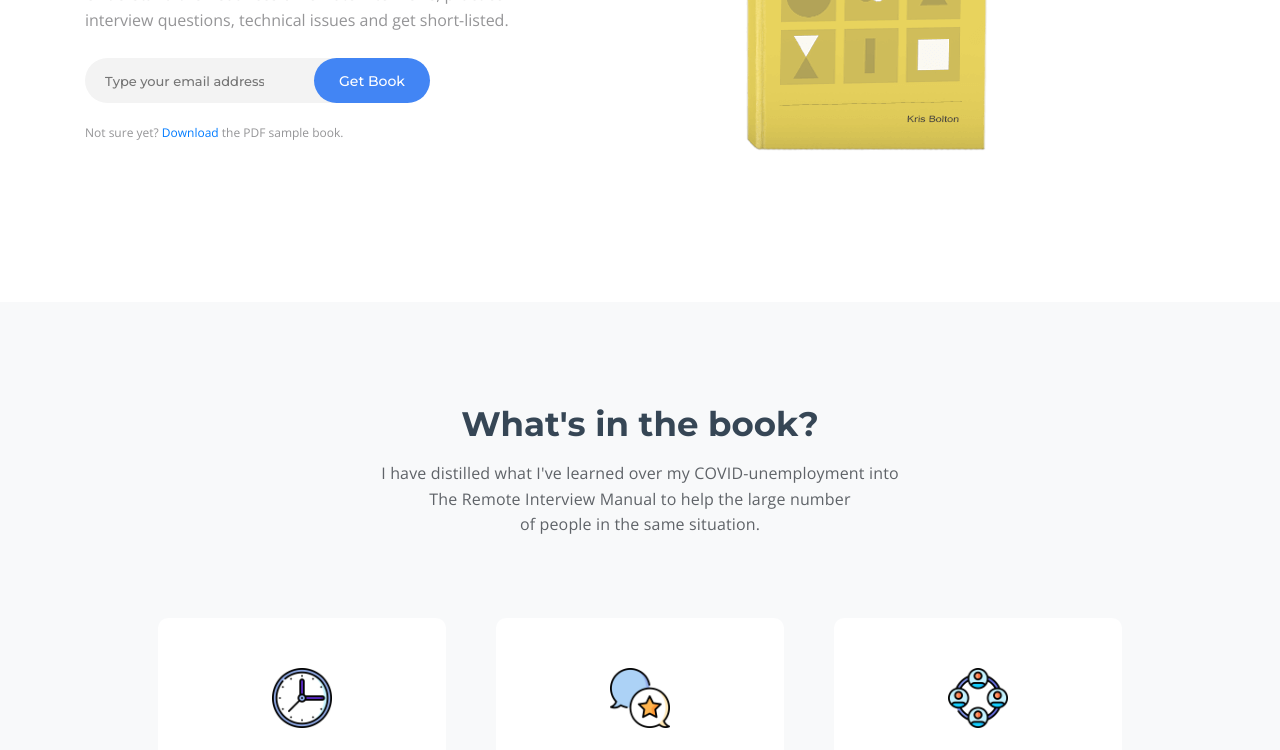
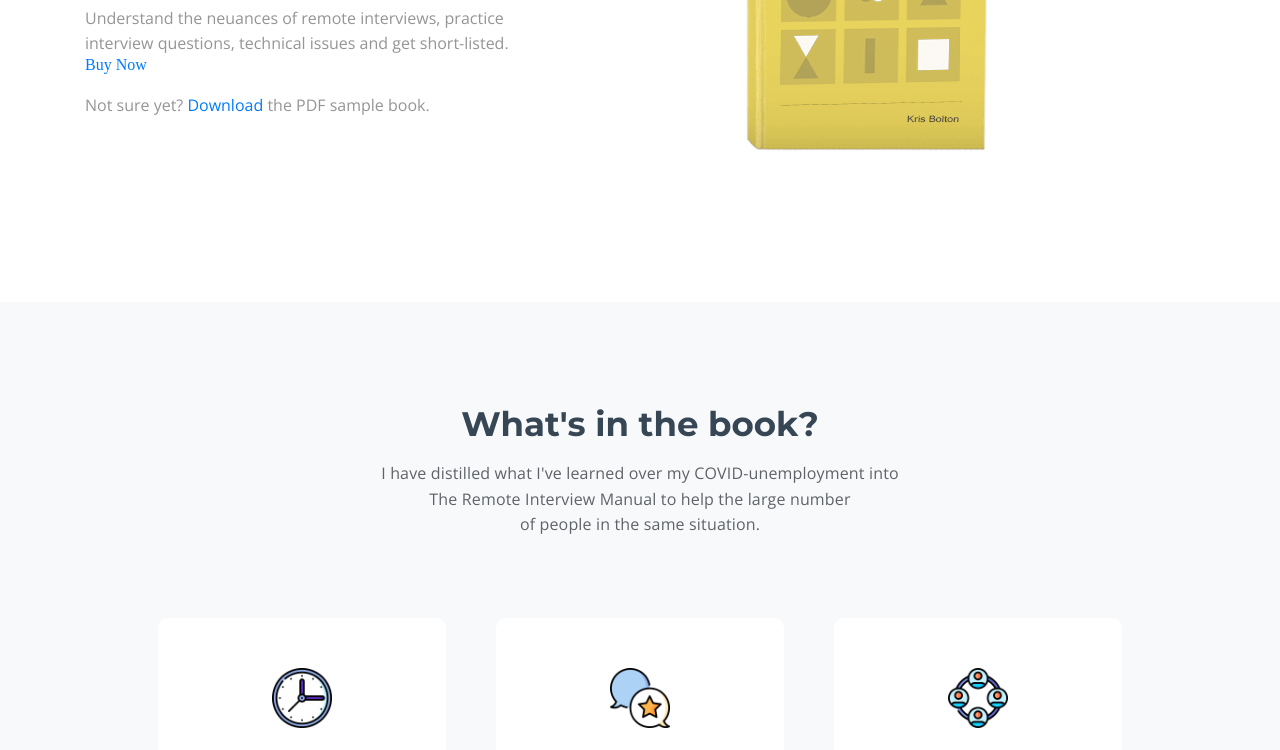
Before and after one commit to interviewmanual/interviewmanual.github.io, a plain HTML site: page index.html in a window 1280 px wide. Shown: the part 357-1107 px from the top of the page. Drawn offline with nearby package versions, Linux system fonts and the light colour scheme; a script that the page names is missing.

Commit message:
Added gumroad

```diff
--- a/index.html
+++ b/index.html
@@ -70,13 +70,11 @@ j=d.createElement(s),dl=l!='dataLayer'?'&l='+l:'';j.async=true;j.src=
                   <h5 class="d-none d-sm-block">NEW RULES FOR A NEW ERA</h5>
                   <h2>The Remote <br/> Interview Manual</h2>
                   <p>Understand the neuances of remote interviews, practice interview questions, technical issues and get short-listed.</p>
-                  <div class="form">
-                  <form id="chimp-form" class="subscribe-form" action="assets/php/subscribe.php" method="post" accept-charset="UTF-8" enctype="application/x-www-form-urlencoded" autocomplete="off" novalidate>
-                    <input class="mail" id="chimp-email" type="email" name="email" placeholder="Type your email address" autocomplete="off"><input class="submit-button" type="submit" value="Get Book">
-                  </form>
-                  <div id="response"></div>
-                </div>
+                  <div class="padding-top">
+                    <script src="https://gumroad.com/js/gumroad.js"></script>
+<a class="gumroad-button" href="https://gum.co/ENcLGF" target="_blank">Buy Now</a>
                   <div class="form-note">
+                      </div>
                     <p>Not sure yet? <a href="downloads/SAMPLE-The-Remote-Interview-Manual.pdf" target="_blank" onclick="ga(‘send’, ‘event’, ‘PDF’, ‘Download’, ‘Header download’);">Download</a> the PDF sample book.</p>
                   </div>
                 </div>
@@ -275,7 +273,8 @@ j=d.createElement(s),dl=l!='dataLayer'?'&l='+l:'';j.async=true;j.src=
                         <div class="pricing-details">
                           <span>$4.99</span>
                         </div>
-                        <button class="btn btn-primary btn-action" type="button">Download</button>
+                        <script src="https://gumroad.com/js/gumroad.js"></script>
+<a class="gumroad-button" href="https://gum.co/ENcLGF" target="_blank">Buy Now</a>
                         </div>
                     </div>
                  </div>
```
